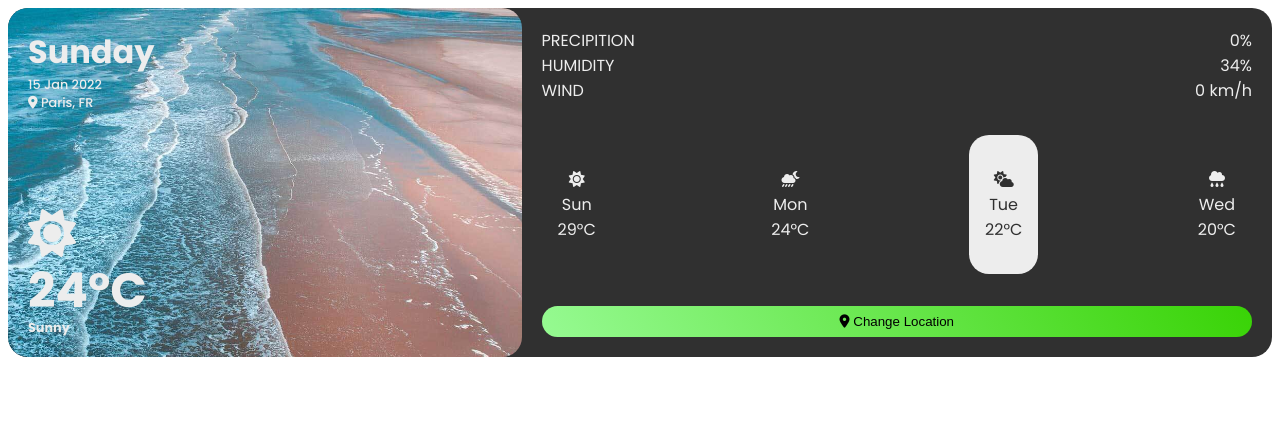
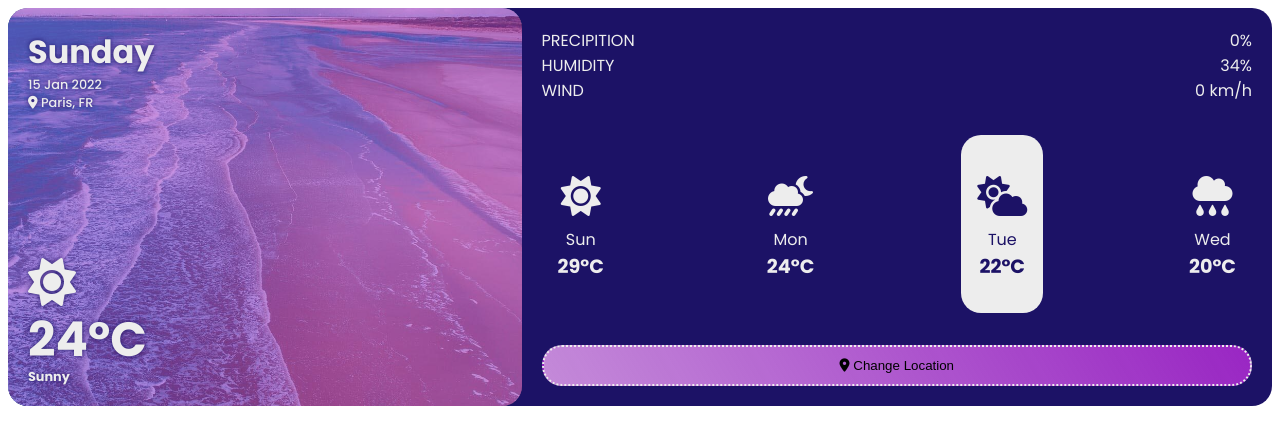
Before and after one commit to 4liCicek/SASS, a plain HTML site: page index.html in a window 1280 px wide. Drawn offline with Linux system fonts and the light colour scheme.

Commit message:
Update style.css

```diff
--- a/assets/css/style.css
+++ b/assets/css/style.css
@@ -2,98 +2,158 @@ body {
   font-family: Poppins;
 }
 
+.button,
+.weather-card>.right .btn-change {
+  padding: 0.5rem;
+  border-radius: 20px;
+  border: 0;
+  cursor: pointer;
+  background-image: linear-gradient(60deg, rgba(153, 38, 195, 0.5), rgb(153, 38, 195));
+}
+
+.youtube {
+  color: red;
+}
+
+.instagram {
+  color: green;
+}
+
+.facebook {
+  color: blue;
+}
+
 .weather-card {
-  background-color: rgb(48, 48, 48);
+  background-color: rgb(28, 18, 102);
   border-radius: 20px;
   color: rgb(237, 237, 237);
   display: flex;
 }
 
-.weather-card .left {
+.weather-card>.left {
   flex: 2;
   background-image: url("../img/bg.jpg");
   background-size: cover;
   background-position: center center;
   border-radius: 20px;
   display: flex;
+  justify-content: space-between;
+  align-items: stretch;
   flex-direction: column;
-  justify-content: space-between;
+  gap: 0;
   padding: 20px;
+  position: relative;
 }
 
-.weather-card .left h2,
-.weather-card .left h4,
-.weather-card .left h5 {
-  margin: 0;
+.weather-card>.left::before {
+  content: "";
+  background-color: rgba(153, 38, 195, 0.5);
+  position: absolute;
+  top: 0;
+  left: 0;
+  right: 0;
+  bottom: 0;
+  border-radius: 20px;
 }
 
-.weather-card .left .top h2 {
+.weather-card>.left h2,
+.weather-card>.left h4,
+.weather-card>.left h5 {
+  margin: 0;
+  text-shadow: 0 0 5px rgb(28, 18, 102);
+}
+
+.weather-card>.left .top {
+  z-index: 3;
+}
+
+.weather-card>.left .top h2 {
   font-size: 2rem;
 }
 
-.weather-card .left .top h4,
-.weather-card .left .top h5 {
+.weather-card>.left .top h4,
+.weather-card>.left .top h5 {
   font-size: 0.8rem;
   font-weight: 500;
 }
 
-.weather-card .left .bottom h2,
-.weather-card .left .bottom h4 {
+.weather-card>.left .bottom {
+  z-index: 3;
+}
+
+.weather-card>.left .bottom h2,
+.weather-card>.left .bottom h4 {
   font-size: 3rem;
   line-height: 3.5rem;
 }
 
-.weather-card .left .bottom h5 {
+.weather-card>.left .bottom h5 {
   font-size: 0.8rem;
 }
 
-.weather-card .right {
+.weather-card>.right {
   flex: 3;
   padding: 20px;
   display: flex;
+  justify-content: space-between;
+  align-items: stretch;
   flex-direction: column;
-  justify-content: space-between;
   gap: 2rem;
 }
 
-.weather-card .right ul.status {
+.weather-card>.right ul.status {
   list-style-type: none;
   padding: 0;
   margin: 0;
 }
 
-.weather-card .right ul.status li {
+.weather-card>.right ul.status li {
   display: flex;
   justify-content: space-between;
+  align-items: stretch;
+  flex-direction: row;
+  gap: 0;
 }
 
-.weather-card .right ul.days {
+.weather-card>.right ul.days {
   list-style-type: none;
   padding: 0;
   margin: 0;
   display: flex;
   justify-content: space-between;
+  align-items: stretch;
+  flex-direction: row;
+  gap: 0;
   text-align: center;
 }
 
-.weather-card .right ul.days li {
+.weather-card>.right ul.days li {
   display: flex;
+  justify-content: space-between;
+  align-items: stretch;
   flex-direction: column;
+  gap: 0;
   padding: 2rem 1rem;
   border-radius: 20px;
 }
 
-.weather-card .right ul.days li.active {
-  background-color: rgb(237, 237, 237);
-  color: rgb(48, 48, 48);
+.weather-card>.right ul.days li>span:nth-child(1) {
+  font-size: 2.5rem;
 }
 
-.weather-card .right button {
-  padding: 0.5rem;
-  border-radius: 20px;
-  border: 0;
-  cursor: pointer;
-  background-image: linear-gradient(60deg, rgb(150, 250, 146), rgb(57, 211, 6));
+.weather-card>.right ul.days li>span:nth-child(3) {
+  font-weight: 700;
+  font-size: 1.2rem;
+}
+
+.weather-card>.right ul.days li.active {
+  background-color: rgb(237, 237, 237);
+  color: rgb(28, 18, 102);
+}
+
+.weather-card>.right .btn-change {
+  border: 2px dotted rgb(237, 237, 237);
+  padding: 0.7rem;
 }
 
 /*# sourceMappingURL=style.css.map */
```
